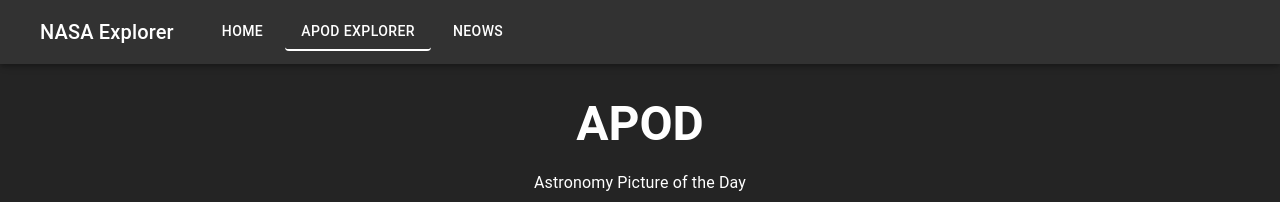
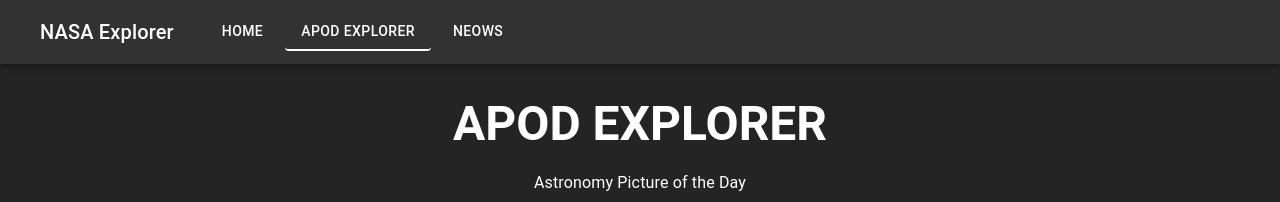
Before and after one commit to josejesusgarciajr/NASA, a React (Vite) app: page /apod-explorer in a window 1280 px wide. Shown: the top 202 px of the page. Built offline with nearby package versions, Linux system fonts and the light colour scheme; no server answers; some icons are missing.

Commit message:
APOD Explorer Title Change

```diff
--- a/src/pages/APODExplorer.tsx
+++ b/src/pages/APODExplorer.tsx
@@ -25,7 +25,7 @@ export const APODExplorer = () => {
                 </Box>
             )}
 
-            <NASAServiceDisplay serviceAcronym='APOD' serviceName='Astronomy Picture of the Day' />
+            <NASAServiceDisplay serviceAcronym='APOD EXPLORER' serviceName='Astronomy Picture of the Day' />
             <Typography
                 variant="body1"
                 sx={{
```
